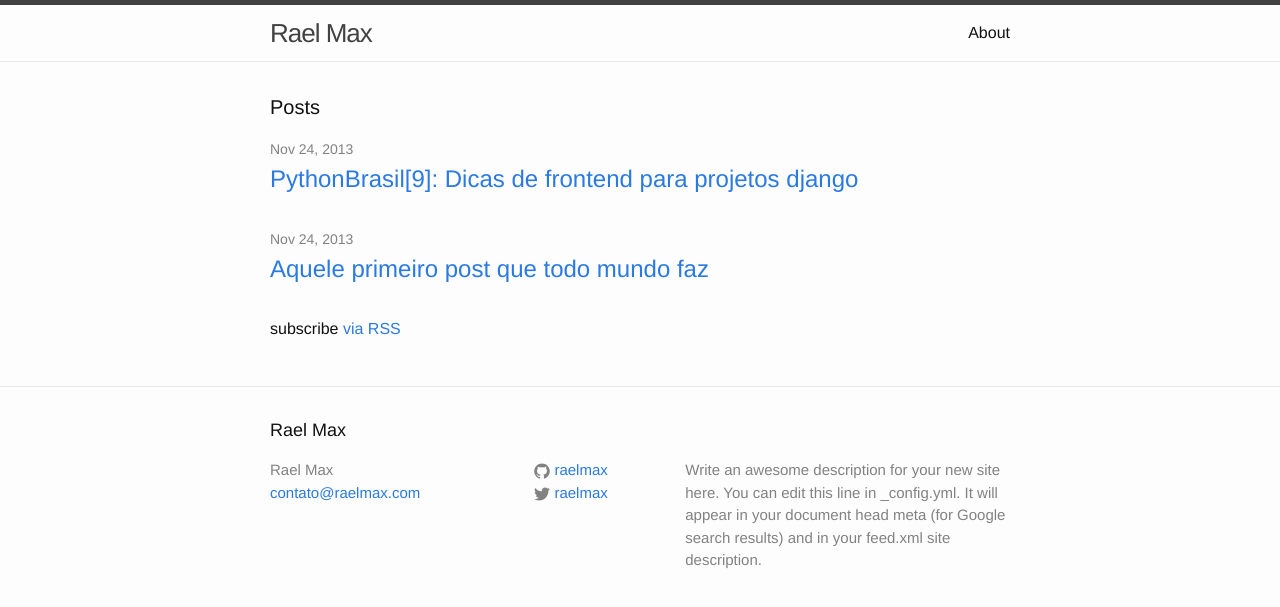
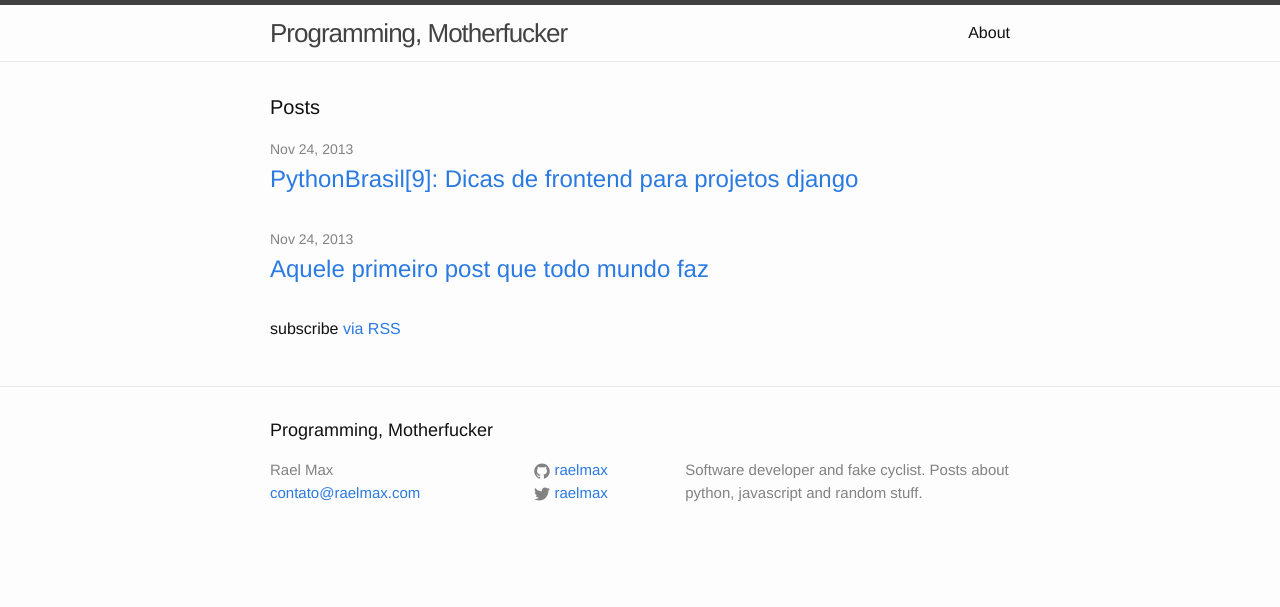
Before and after one commit to raelmax/raelmax.github.io, a Jekyll site: the page built from index.html, in a window 1280 px wide. Shown: the top 607 px of the page. Built offline with Jekyll 4.4.1, drawn with Linux system fonts in a browser that asks for light colours.

Commit message:
content changes

```diff
--- a/_config.yml
+++ b/_config.yml
@@ -1,10 +1,10 @@
 # Site settings
-title: Rael Max
+title: Programming, Motherfucker
+name: Rael Max
 email: contato@raelmax.com
 description: > # this means to ignore newlines until "baseurl:"
-  Write an awesome description for your new site here. You can edit this
-  line in _config.yml. It will appear in your document head meta (for
-  Google search results) and in your feed.xml site description.
+  Software developer and fake cyclist.
+  Posts about python, javascript and random stuff.
 baseurl: "" # the subpath of your site, e.g. /blog/
 url: "http://raelmax.github.io" # the base hostname & protocol for your site
 twitter_username: raelmax
--- a/_includes/footer.html
+++ b/_includes/footer.html
@@ -7,7 +7,7 @@
     <div class="footer-col-wrapper">
       <div class="footer-col  footer-col-1">
         <ul class="contact-list">
-          <li>{{ site.title }}</li>
+          <li>{{ site.name }}</li>
           <li><a href="mailto:{{ site.email }}">{{ site.email }}</a></li>
         </ul>
       </div>
```
